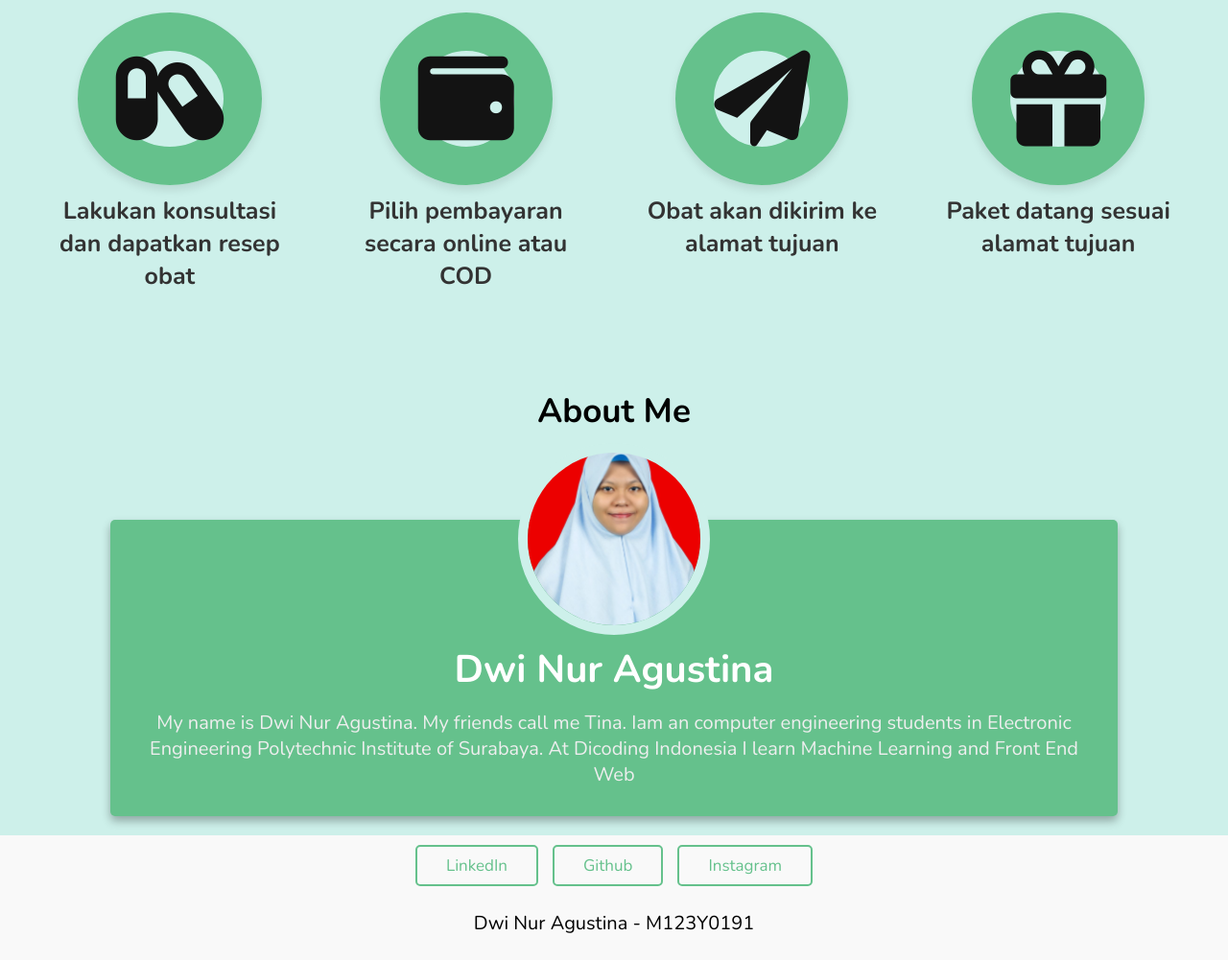
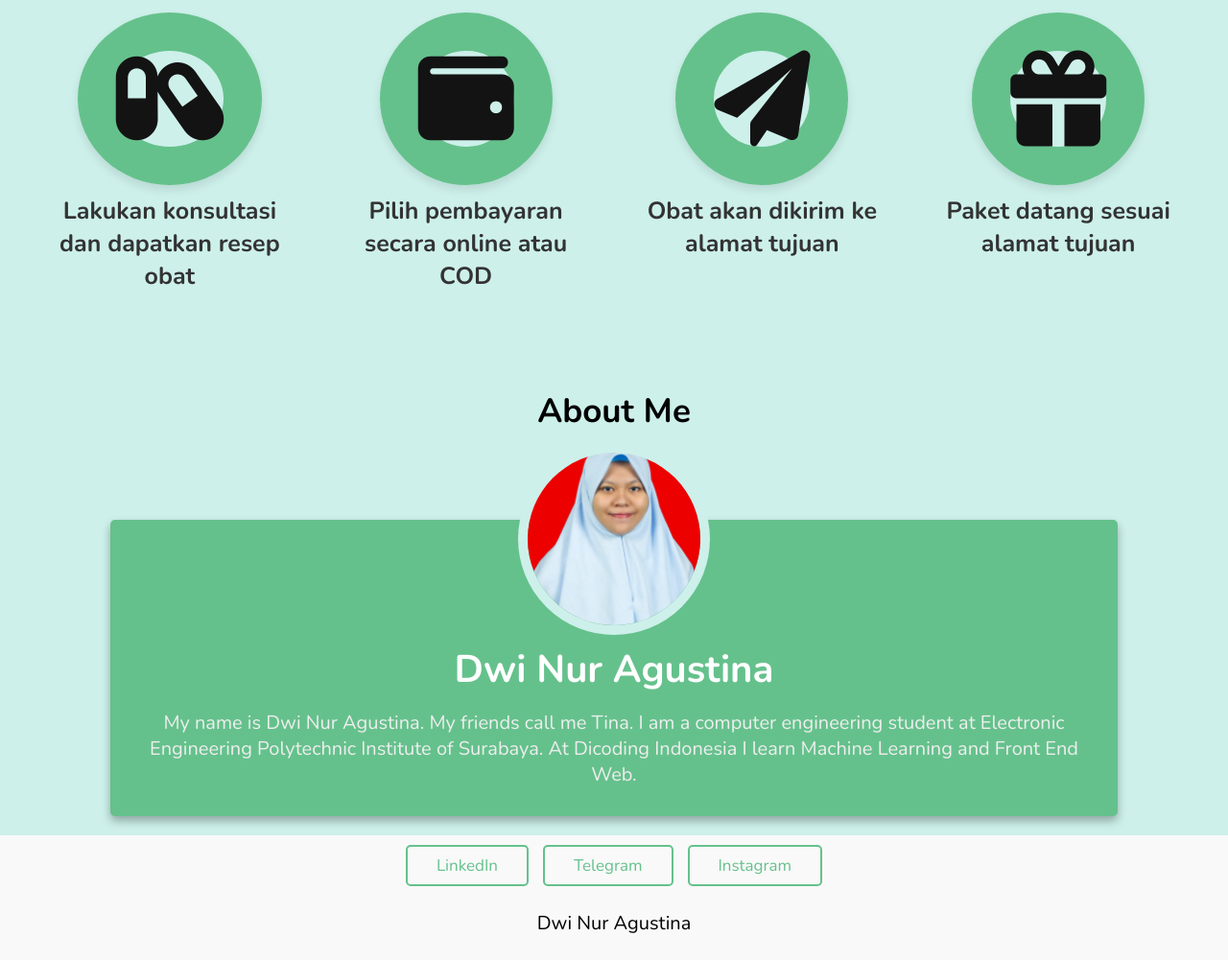
Before and after one commit to dwinuragustina/TugasAkhirMembuatWebsite, a plain HTML site: page index.html in a window 1280 px wide. Shown: the part 1706-2707 px from the top of the page at 96% size. Drawn offline with nearby package versions, Linux system fonts and the light colour scheme.

Commit message:
Update index.html

```diff
--- a/index.html
+++ b/index.html
@@ -122,7 +122,7 @@
                     <div class="box">
                         <img src="assets/images/Tina.JPG" alt="">
                         <h3>Dwi Nur Agustina</h3>
-                        <p>My name is Dwi Nur Agustina. My friends call me Tina. Iam an computer engineering students in Electronic Engineering Polytechnic Institute of Surabaya. At Dicoding Indonesia I learn Machine Learning and Front End Web</p>
+                        <p>My name is Dwi Nur Agustina. My friends call me Tina. I am a computer engineering student at Electronic Engineering Polytechnic Institute of Surabaya. At Dicoding Indonesia I learn Machine Learning and Front End Web.</p>
                     </div>
                 </div>
             </section>
@@ -132,11 +132,11 @@
     <footer>
         <div class="share">
             <a href="https://www.linkedin.com/in/dwinuragustina/" class="btn">LinkedIn</a>
-            <a href="https://www.github.com/dwinuragustina" class="btn">Github</a>
+            <a href="https://t.me/dwinuragustina" class="btn">Telegram</a>
             <a href="https://www.instagram.com/dwinuragustina" class="btn">Instagram</a>
         </div>
 
-       <h1 class = "credit">Dwi Nur Agustina - M123Y0191</h1>
+       <h1 class = "credit">Dwi Nur Agustina</h1>
     </footer>
 
     <a href="#home" class="fas fa-angle-up" id="scroll-top"></a>
```
